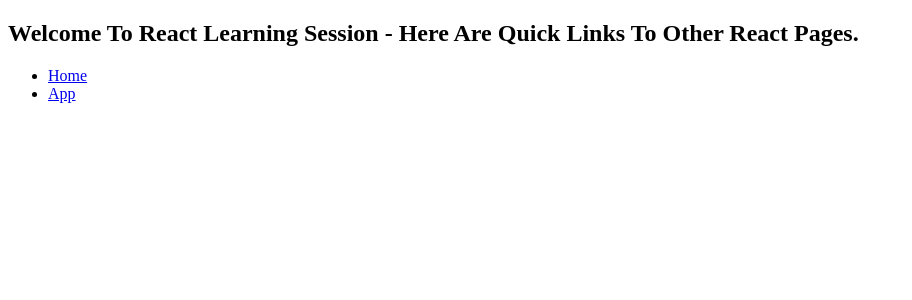
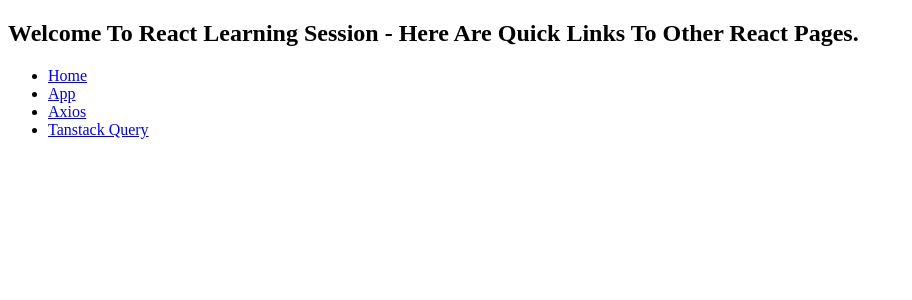
Before and after one commit to arunabhajana/learning, a React (Vite) app: page / in a window 1280 px wide. Shown: the top 300 px of the page, without its empty margins (0-912 px from the left). Built offline with nearby package versions, Linux system fonts and the light colour scheme.

Commit message:
Updated Links In Homepage

```diff
--- a/src/pages/Homepage.jsx
+++ b/src/pages/Homepage.jsx
@@ -10,6 +10,8 @@
             <ul>
                 <li><Link to={"/"}>Home</Link></li>
                 <li><Link to={"/app"}>App</Link></li>
+                <li><Link to={"/axios"}>Axios</Link></li>
+                <li><Link to={"/query"}>Tanstack Query</Link></li>
             </ul>
         </div>
     );
```
